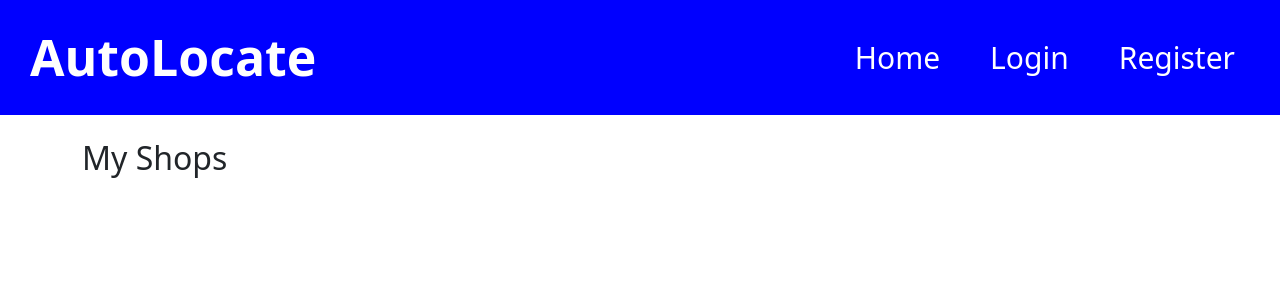
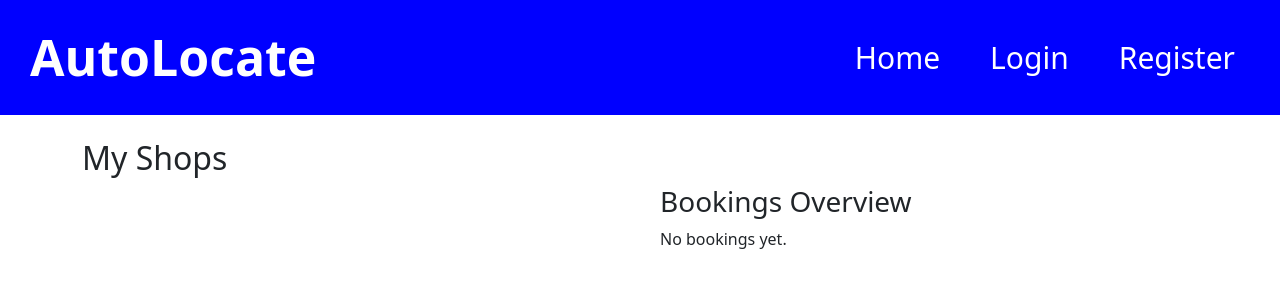
Before and after one commit to AronLimos/vehicle-booking, a React (Create React App) app in the folder frontend/: page /dashboard/owner in a window 1280 px wide. Shown: the top 300 px of the page. Built offline with nearby package versions, Linux system fonts and the light colour scheme.

Commit message:
Updated & Fixed Booking
- Implemented Code for Booking
- Update Owner & User Dashboard for Booking
- Improved UI

Co-Authored-By: JBGerardo <157422985+JBGerardo@users.noreply.github.com>

```diff
--- a/frontend/src/App.css
+++ b/frontend/src/App.css
@@ -18,7 +18,8 @@
 
 .navbar-links {
   display: flex;
-  gap: 20px; /* Space between the sections */
+  gap: 20px;
+  /* Space between the sections */
 }
 
 .nav-links {
@@ -34,7 +35,8 @@
 }
 
 .nav-links.active {
-  color: orange; /* Highlight active link */
+  color: orange;
+  /* Highlight active link */
   font-weight: bold;
 }
 
@@ -43,45 +45,65 @@
 @media (max-width: 576px) {
   .navbar-title {
     font-size: 30px;
-    position: sticky; /* Smaller font size for very small screens */
+    position: sticky;
+    /* Smaller font size for very small screens */
   }
 
   .nav-links {
-    font-size: 18px; /* Smaller link font size */
+    font-size: 18px;
+    /* Smaller link font size */
   }
 }
 
 /* Home section */
 #home {
-  height: 70vh; /* Make the section take up the full viewport height */
-  background-image: url('../public/HomePage.png'); /*  Adjusted path */
-  background-size: cover; /* Make the image cover the entire section */
-  background-position: center; /* Center the image */
-  background-repeat: no-repeat; /* Prevent the image from repeating */
+  height: 70vh;
+  /* Make the section take up the full viewport height */
+  background-image: url('../public/HomePage.png');
+  /*  Adjusted path */
+  background-size: cover;
+  /* Make the image cover the entire section */
+  background-position: center;
+  /* Center the image */
+  background-repeat: no-repeat;
+  /* Prevent the image from repeating */
   display: flex;
   justify-content: center;
   align-items: center;
-  color: white; /* Optional: If you have text on top of the image */
-  text-align: center; /* Optional: Center the text if any */
+  color: white;
+  /* Optional: If you have text on top of the image */
+  text-align: center;
+  /* Optional: Center the text if any */
 }
 
 #home h2 {
-  font-size: 5rem; /* Optional: Adjust text size */
-  font-weight: bold; /* Optional: Make the text bold */
+  font-size: 5rem;
+  /* Optional: Adjust text size */
+  font-weight: bold;
+  /* Optional: Make the text bold */
 }
 
 /* Search input */
 #myInput {
-  background-image: url('../public/icon.jpg'); /* ✅ Adjusted path */
-  background-size: 20px 20px; /* Resize the icon */
-  background-position: 10px 12px; /* Position the search icon */
-  background-repeat: no-repeat; /* Do not repeat the icon image */
-  width: 100%; /* Full-width */
-  font-size: 16px; /* Increase font-size */
-  padding: 12px 20px 12px 40px; /* Add some padding */
-  border: 1px solid #ddd; /* Add a grey border */
+  background-image: url('../public/icon.jpg');
+  /* ✅ Adjusted path */
+  background-size: 20px 20px;
+  /* Resize the icon */
+  background-position: 10px 12px;
+  /* Position the search icon */
+  background-repeat: no-repeat;
+  /* Do not repeat the icon image */
+  width: 100%;
+  /* Full-width */
+  font-size: 16px;
+  /* Increase font-size */
+  padding: 12px 20px 12px 40px;
+  /* Add some padding */
+  border: 1px solid #ddd;
+  /* Add a grey border */
   border-radius: 10px;
-  margin-bottom: 12px; /* Add some space below the input */
+  margin-bottom: 12px;
+  /* Add some space below the input */
 }
 
 /* Search Section Styling */
@@ -103,7 +125,8 @@
 
 .shop-card {
   background-color: white;
-  border-radius: 15px; /* Rounded corners */
+  border-radius: 15px;
+  /* Rounded corners */
   padding: 100px;
   width: 600px;
   box-shadow: 0px 4px 6px rgba(0, 0, 0, 0.1);
@@ -145,3 +168,22 @@
     flex: 0 0 100%;
   }
 }
+
+
+/* Onwer Dash */
+.d-flex {
+  display: flex;
+}
+
+.justify-content-between {
+  justify-content: space-between;
+}
+
+.shops-section {
+  margin-right: 20px;
+  /* Space between shops and bookings */
+}
+
+.bookings-section {
+  padding-left: 20px;
+}
--- a/frontend/src/pages/OwnerDashboard.js
+++ b/frontend/src/pages/OwnerDashboard.js
@@ -12,6 +12,7 @@ const SERVICE_OPTIONS = [
 function OwnerDashboard() {
   const [shops, setShops] = useState([]);
   const [message, setMessage] = useState("");
+  const [bookings, setBookings] = useState([]);
 
   useEffect(() => {
     const fetchMyShops = async () => {
@@ -27,6 +28,8 @@ function OwnerDashboard() {
         // Filter shops that belong to the logged-in owner
         const myShops = res.data.filter(shop => shop.ownerID === ownerID);
         setShops(myShops);
+
+        console.log("Shops:", myShops); // Debugging log
       } catch (err) {
         console.error("Error fetching shops:", err);
       }
@@ -34,6 +37,39 @@ function OwnerDashboard() {
 
     fetchMyShops();
   }, []);
+
+  useEffect(() => {
+    const fetchBookings = async () => {
+      try {
+        if (shops.length === 0) return; // Ensure shops are loaded first
+
+        const token = localStorage.getItem("token");
+        const resBookings = await axios.get("http://localhost:5000/api/bookings", {
+          headers: { Authorization: `Bearer ${token}` },
+        });
+
+        console.log("All bookings:", resBookings.data); // Debugging log
+
+        // Convert shop IDs to string for comparison
+        const shopIds = shops.map(shop => shop._id.toString());
+        console.log("Owner's shop IDs:", shopIds); // Debugging log
+
+        const ownerBookings = resBookings.data.filter(b => {
+          console.log("Booking Shop ID:", b.shopID, "Type:", typeof b.shopID);
+          console.log("Shop ID Array:", shopIds, "Type of first ID:", typeof shopIds[0]);
+          return shopIds.includes(String(b.shopID._id)) // Convert shopID to string
+
+        });
+
+        console.log("Filtered bookings:", ownerBookings); // Debugging log
+        setBookings(ownerBookings);
+      } catch (err) {
+        console.error("Error fetching bookings:", err);
+      }
+    };
+
+    fetchBookings();
+  }, [shops]); // Runs whenever `shops` updates
 
   // Handle inline form edits
   const handleInputChange = (shopIndex, field, value) => {
@@ -81,11 +117,26 @@ function OwnerDashboard() {
     }
   };
 
+  // Count how many times each service was booked
+  const serviceBookingCounts = bookings.reduce((acc, booking) => {
+    acc[booking.service] = (acc[booking.service] || 0) + 1;
+    return acc;
+  }, {});
+
+  const [selectedBooking, setSelectedBooking] = useState(null);
+  const handleBookingClick = (booking) => {
+    setSelectedBooking(booking);
+  };
+
+
   return (
     <div className="container mt-4">
       <h2>My Shops</h2>
       {message && <div className="alert alert-info">{message}</div>}
 
+      <div className="d-flex justify-content-between">
+        {/* Shops Section */}
+        <div className="shops-section" style={{ flex: 1, marginRight: '20px' }}>
           {shops.map((shop, idx) => (
             <div key={shop._id} className="card p-3 mb-4">
               <label>Name:</label>
@@ -143,6 +194,61 @@ function OwnerDashboard() {
             </div>
           ))}
         </div>
+
+        {/* Bookings Section */}
+        <div className="bookings-section" style={{ flex: 1 }}>
+          {/* Bookings Overview (Moved Below Booking Details) */}
+          <h3>Bookings Overview</h3>
+          {bookings.length === 0 ? (
+            <p>No bookings yet.</p>
+          ) : (
+            <ul className="list-group">
+              {Object.entries(serviceBookingCounts).map(([service, count]) => (
+                <li key={service} className="list-group-item d-flex justify-content-between">
+                  <span>{service}</span>
+                  <span className="badge bg-primary">{count} bookings</span>
+                </li>
+              ))}
+            </ul>
+          )}
+
+          {/* List all bookings */}
+          {bookings.length > 0 && (
+            <ul className="list-group mt-4">
+              <h3>Booking Details</h3>
+              {bookings.map((booking) => (
+                <li
+                  key={booking._id}
+                  className="list-group-item d-flex justify-content-between"
+                  onClick={() => handleBookingClick(booking)} // Click to see details
+                  style={{ cursor: "pointer" }}
+                >
+                  <span>{booking.service}</span>
+                  <span className="badge bg-primary">{booking.dateTime}</span>
+                </li>
+              ))}
+            </ul>
+          )}
+
+          {/* Display booking details if a booking is selected */}
+          {selectedBooking && (
+            <div className="booking-details mt-4">
+              <h5>Booking Details</h5>
+              <p><strong>Service:</strong> {selectedBooking.service}</p>
+              <p><strong>Date and Time:</strong> {new Date(selectedBooking.dateTime).toLocaleString()}</p>
+              <p><strong>Customer Name:</strong> {selectedBooking.userID.firstName} {selectedBooking.userID.lastName}</p>
+              <p><strong>Customer email:</strong> {selectedBooking.userID.email}</p>
+
+
+              <button onClick={() => setSelectedBooking(null)} className="btn btn-secondary mt-2">
+                Close Details
+              </button>
+            </div>
+          )}
+
+        </div>
+      </div>
+    </div>
   );
 }
 
```
Also changed, not shown: frontend/src/pages/CustomerDashboard.js (line endings or trailing spaces), 1 other file (tests, documents, lock files or other folders). Lines whose indentation alone changed are shown as unchanged.
